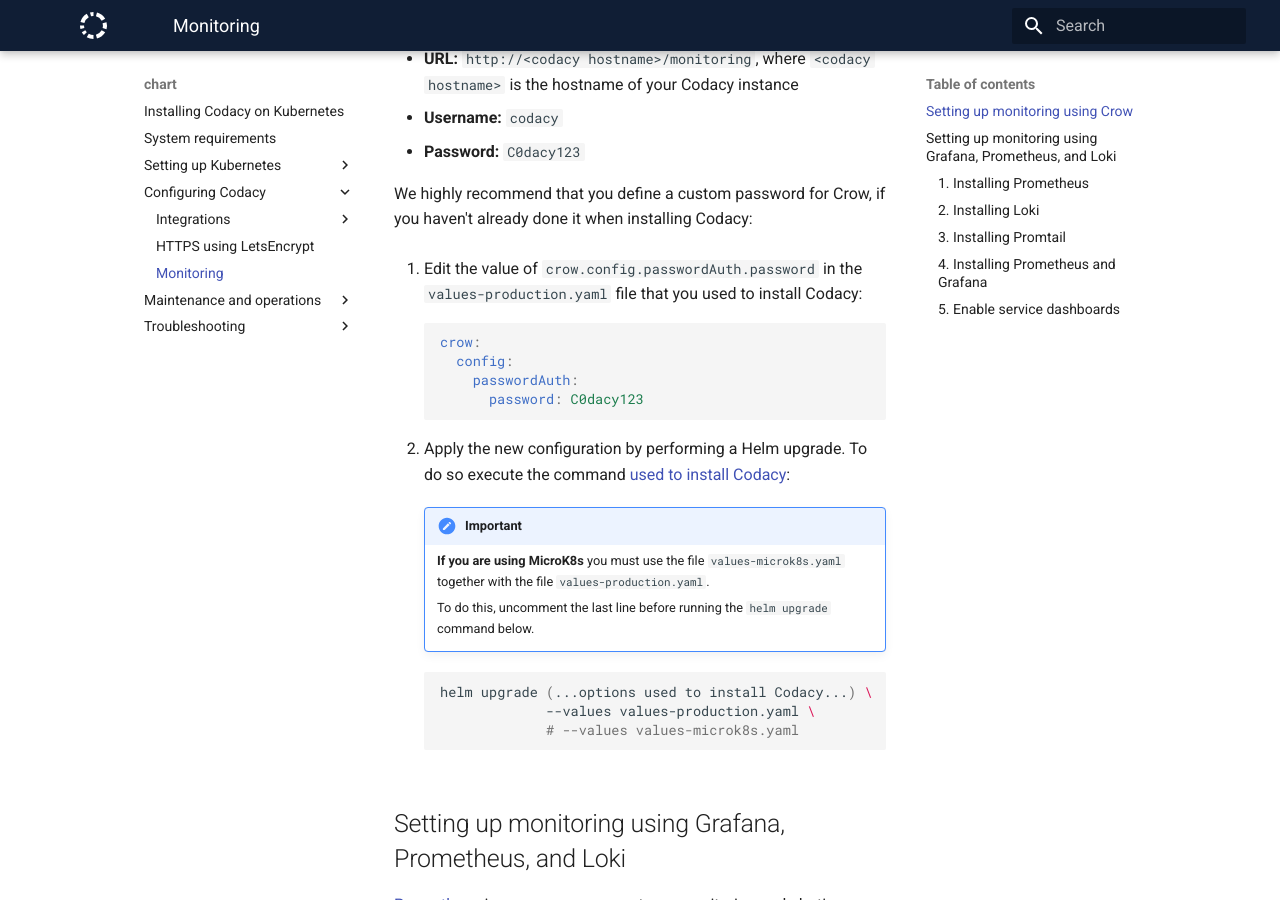
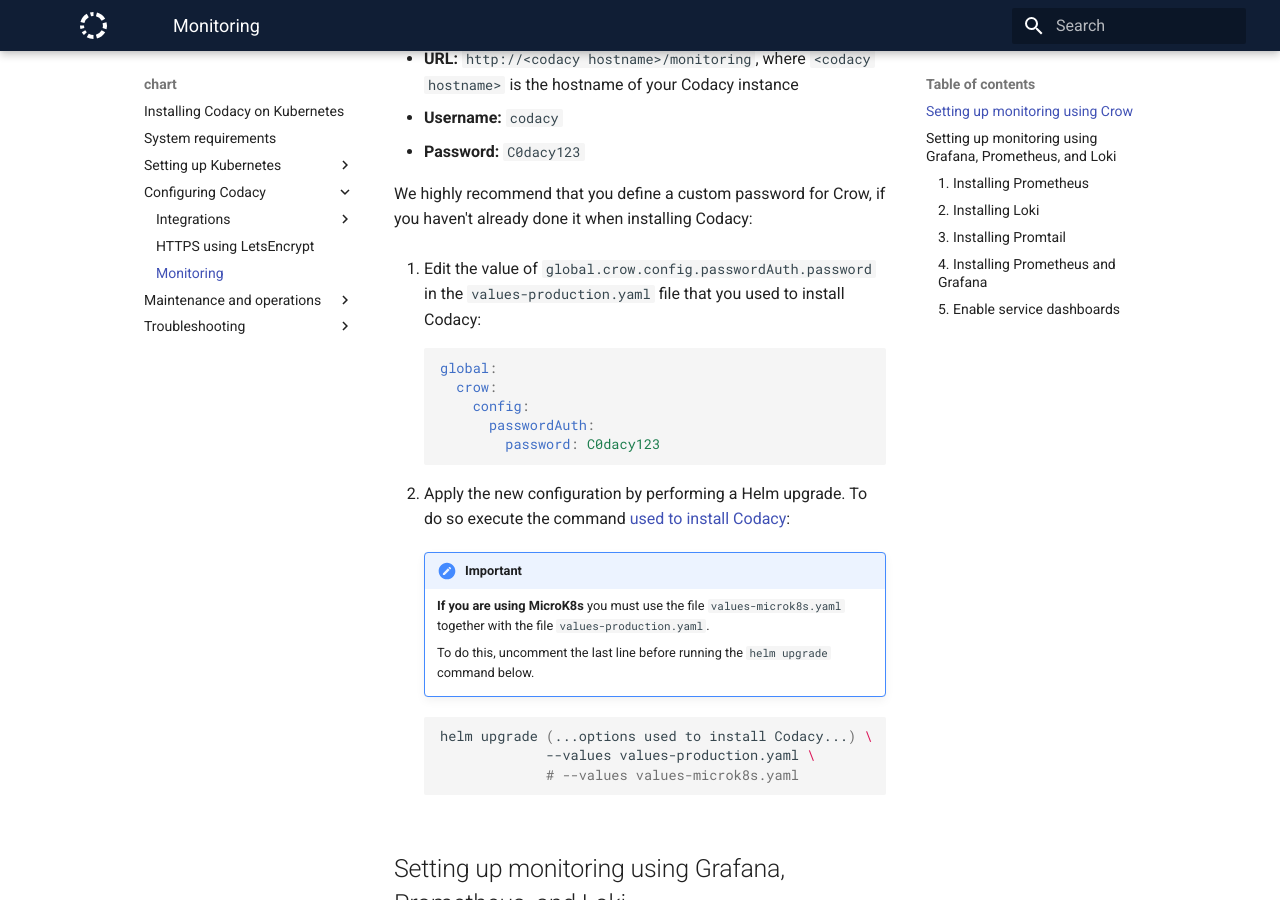
Before and after one commit to codacy/chart, an MkDocs documentation site: the page built from docs/configuration/monitoring.md, in a window 1280 px wide and 900 px high, scrolled down 581 px. Built offline with MkDocs 1.6.1 and Material for MkDocs 9.7.7, drawn with Linux system fonts in a browser that asks for light colours.

Commit message:
fix: Crow values fixed

````diff
--- a/docs/configuration/monitoring.md
+++ b/docs/configuration/monitoring.md
@@ -19,13 +19,14 @@
 
 We highly recommend that you define a custom password for Crow, if you haven't already done it when installing Codacy:
 
-1.  Edit the value of `crow.config.passwordAuth.password` in the `values-production.yaml` file that you used to install Codacy:
+1.  Edit the value of `global.crow.config.passwordAuth.password` in the `values-production.yaml` file that you used to install Codacy:
 
     ```yaml
-    crow:
-      config:
-        passwordAuth:
-          password: C0dacy123
+    global:
+      crow:
+        config:
+          passwordAuth:
+            password: C0dacy123
     ```
 
 2.  Apply the new configuration by performing a Helm upgrade. To do so execute the command [used to install Codacy](../index.md#helm-upgrade):
````
Also changed, not shown: 3 other files.
